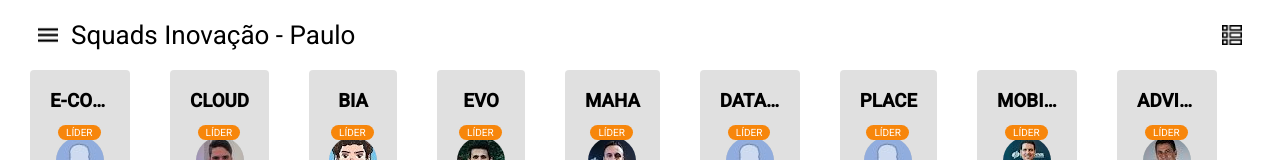
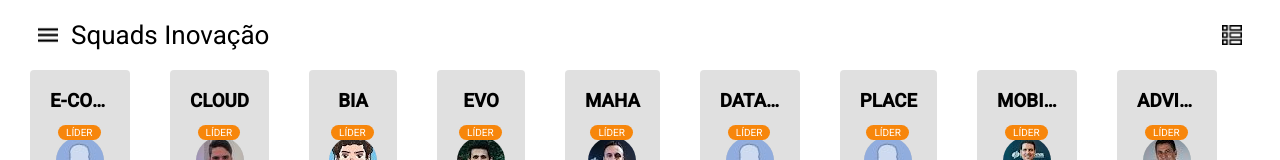
Before and after one commit to leandro4j/squad-map, a plain HTML site: page index.html in a window 1280 px wide. Shown: the top 160 px of the page. Drawn offline with nearby package versions, Linux system fonts and the light colour scheme.

Commit message:
Teste codepipeline

```diff
--- a/index.html
+++ b/index.html
@@ -34,7 +34,7 @@
             <div class="header">
                 <div class="icon icon-menu" ng-class="{'actived': menuOpened}" ng-click="openMenu()" title="Escolher Skills"></div>
                 <div class="title">
-                    <span>Squads Inovação - Paulo</span>
+                    <span>Squads Inovação</span>
                     <div class="skills" ng-hide="currentSkillFilter == null">
                         <span ng-class="currentSkillFilter[0]">{{ currentSkillFilter[1]}}</span>
                         <a href="#" ng-click="resetFilter()">Limpar filtro</a>
```
